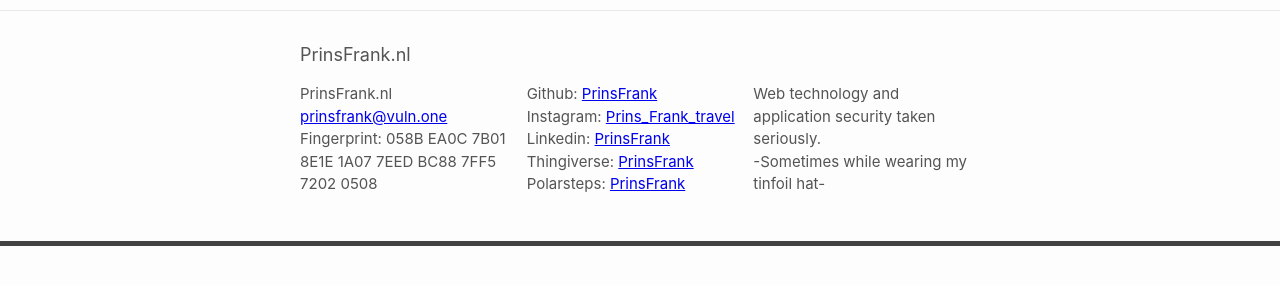
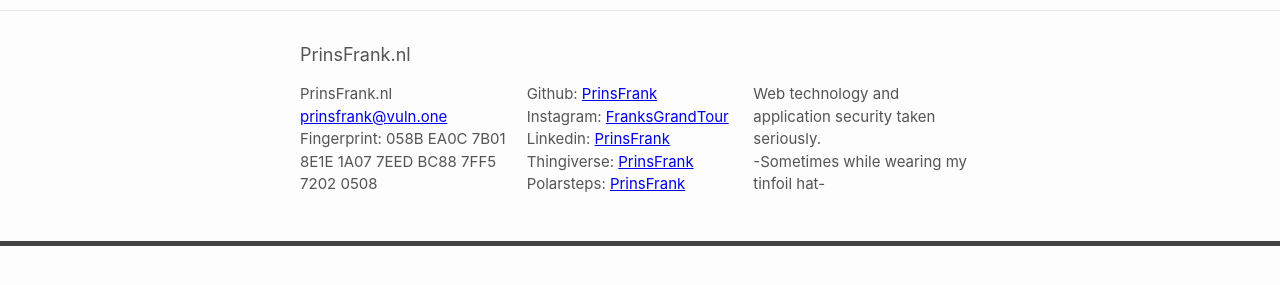
Before and after one commit to PrinsFrank/PrinsFrank.nl, a Jekyll site: the page built from about.md, in a window 1280 px wide. Shown: the part 202-487 px from the top of the page. Built offline with Jekyll 4.4.1, drawn with Linux system fonts in a browser that asks for light colours.

Commit message:
Updated Instagram username

```diff
--- a/_config.yml
+++ b/_config.yml
@@ -9,7 +9,7 @@
 
 linkedin_username: PrinsFrank
 github_username: PrinsFrank
-instagram_username: Prins_Frank_travel
+instagram_username: FranksGrandTour
 thingiverse_username: PrinsFrank
 polarsteps_username: PrinsFrank
 
```
